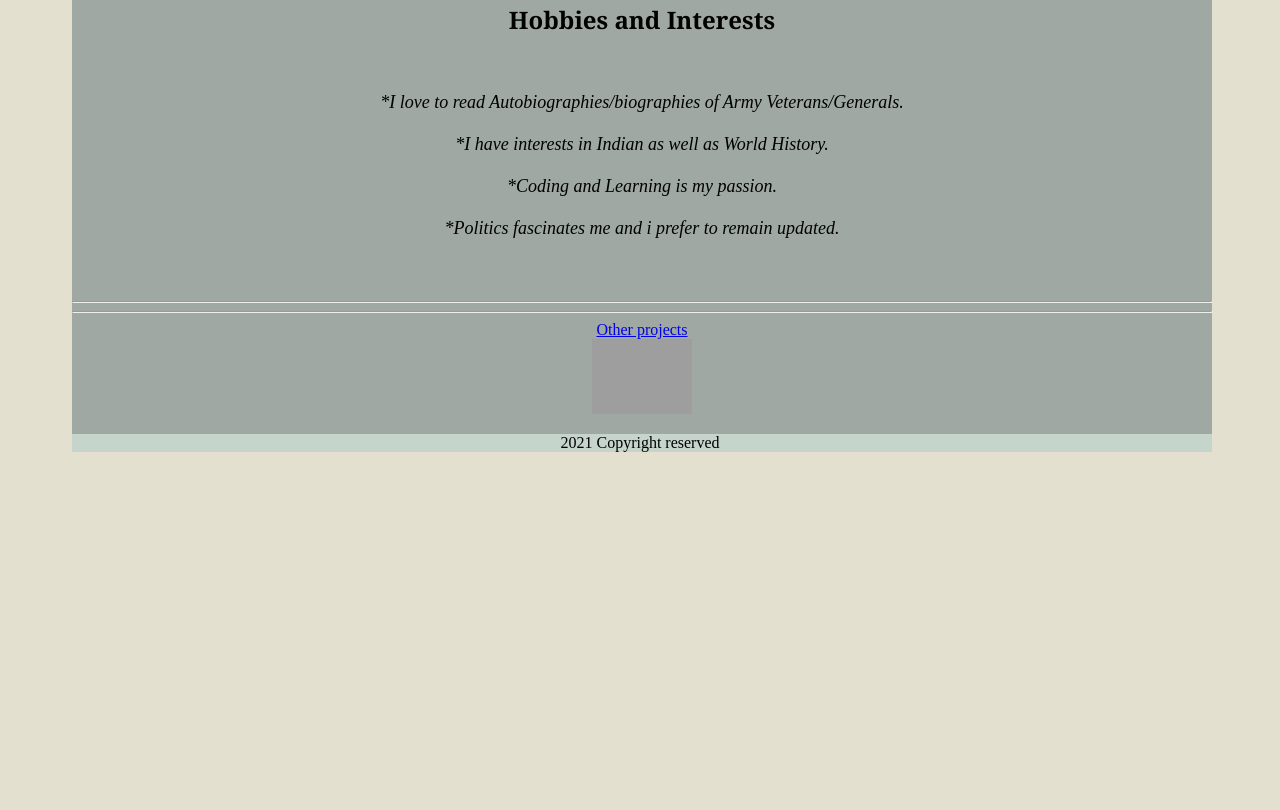
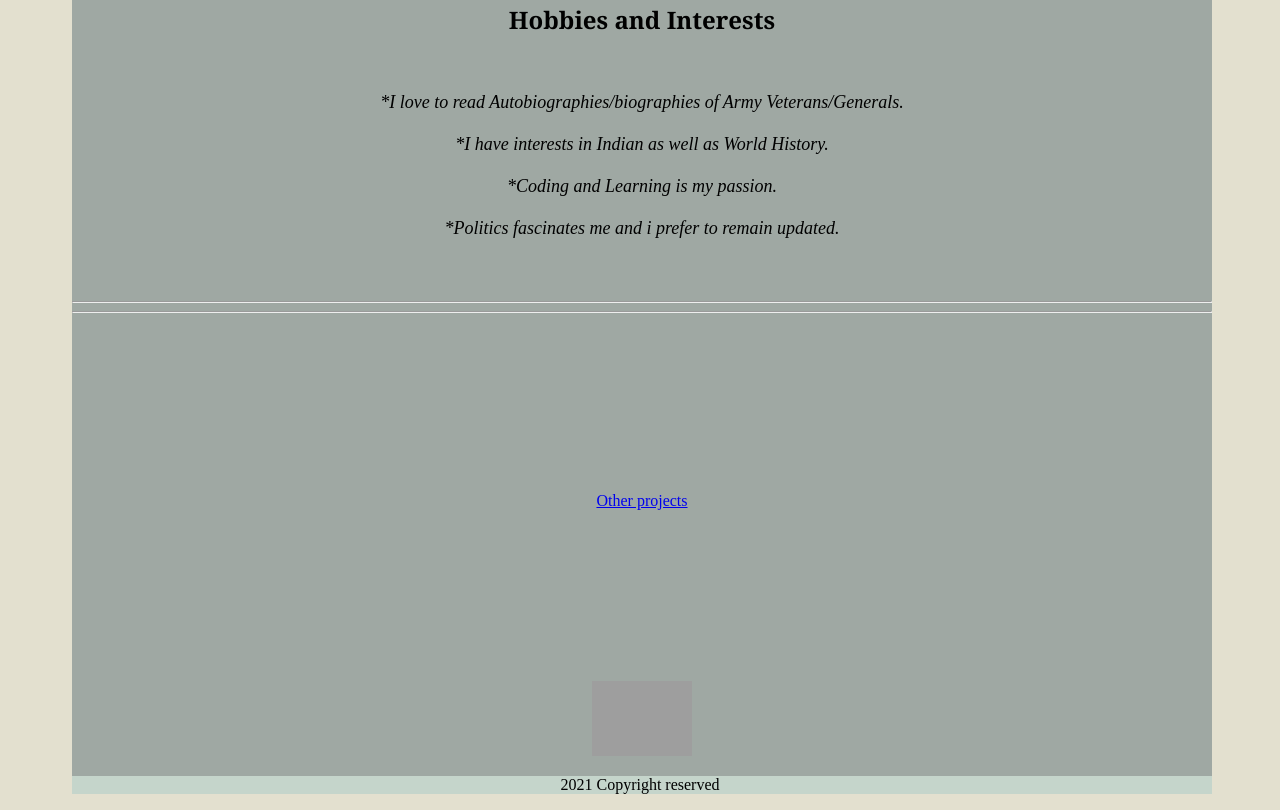
Before and after one commit to Abhinav-Pratap-Singh/Portfolio-Webpage, a plain HTML site: page index.html in a window 1280 px wide. Shown: the part 1418-2228 px from the top of the page. Before the commit the page ends 1886 px from the top, so only its background shows below. Drawn offline with Linux system fonts and the light colour scheme; grey boxes are pictures that could not be loaded.

Commit message:
Update stylesheet.css

```diff
--- a/stylesheet.css
+++ b/stylesheet.css
@@ -41,3 +41,8 @@
     background-color: #c5d5cb;
     max-width: 100%;
 }
+.project-title{
+    background-color:
+    max-width: 30%;
+    padding: 15%;
+    margin: auto;
```
